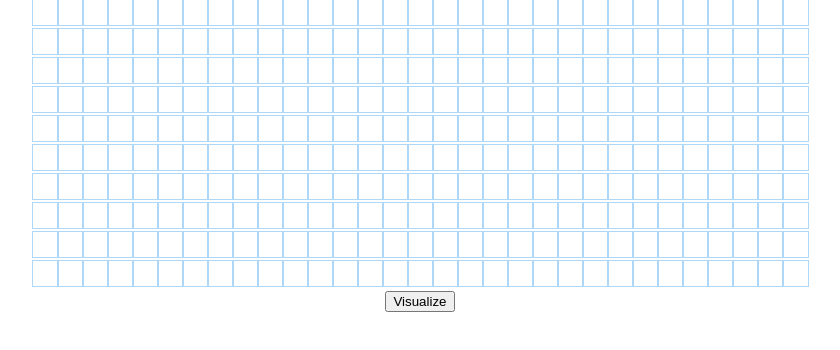
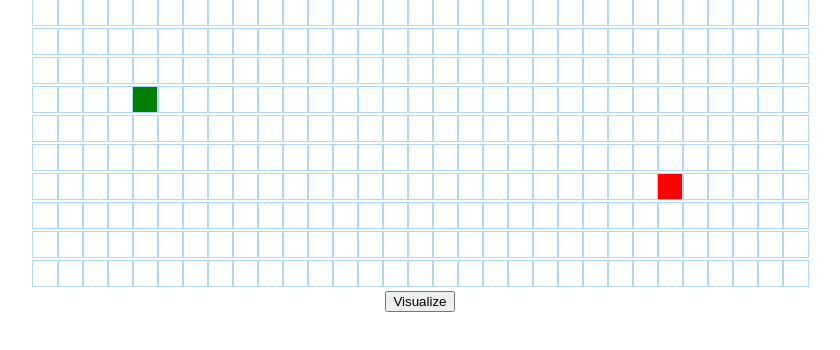
Before and after one commit to vikas-bishnoi/algowoke, a React (Create React App) app: page / in a window 1280 px wide. Shown: the top 350 px of the page, without its empty margins (220-1060 px from the left). Built offline with nearby package versions, Linux system fonts and the light colour scheme.

Commit message:
Implement djikstra algorithm on Squares

```diff
--- a/src/Graph/Dijkstra/Dijkstra.js
+++ b/src/Graph/Dijkstra/Dijkstra.js
@@ -40,9 +40,10 @@ const Dijkstra = () => {
     <>
         <div>
             {grid.map((row, idx) => {
-                return <div>
+                return <div key={idx}>
                     {row.map((square, sqIdx) => {
-                        return <Square square/>;
+                        const {row, col, isDestination, isSource} = square;
+                        return <Square row={row} col={col} isDestination={isDestination} isSource={isSource} key={sqIdx}/>;
                     })}
                 </div>
             }) }
```
